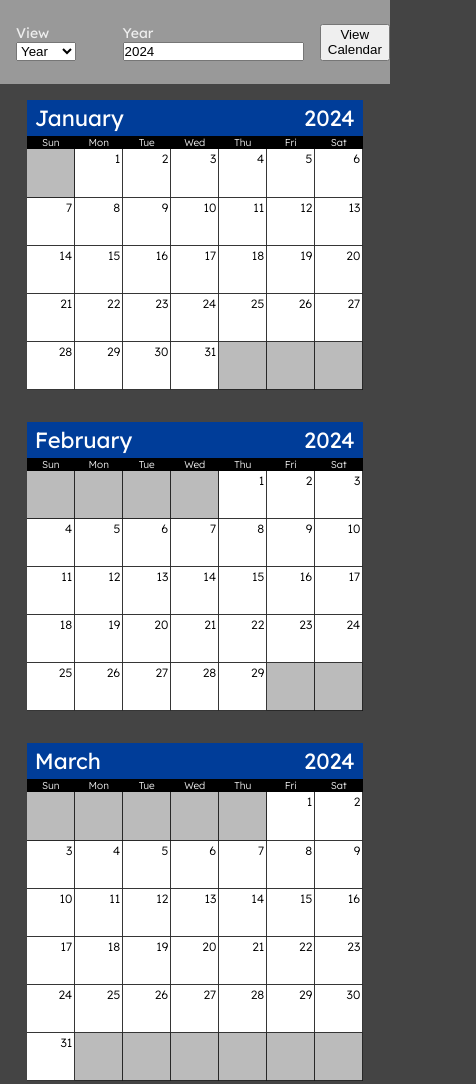
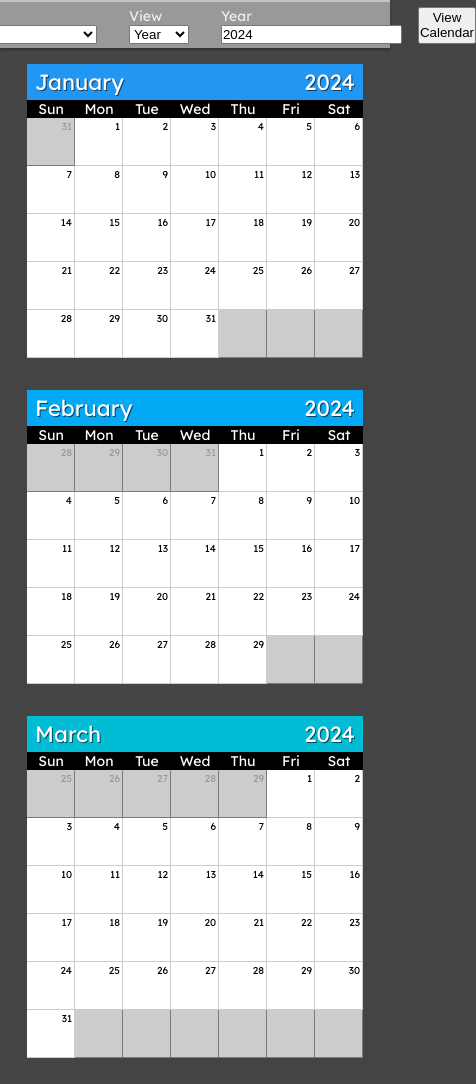
Before and after one commit to chrisrobison/cal, a plain HTML site: page index.html in a window 390 px wide. Shown: the top 1084 px of the page, 476 px wide, since content can reach past the window. Drawn offline with Linux system fonts and the light colour scheme.

Commit message:
Changed from tables to css grid layout. Added marquee scroll on hover for long lines. Fixed numerous UI issues

```diff
--- a/index.html
+++ b/index.html
@@ -5,7 +5,6 @@
     <meta charset="utf-8">
     <title></title>
     <link rel="preconnect" href="https://fonts.googleapis.com">
-    <link rel="preconnect" href="https://fonts.gstatic.com" crossorigin>
     <link href="https://fonts.googleapis.com/css2?family=Lexend:wght@100..800&display=swap" rel="stylesheet">
     <link rel="stylesheet" href="https://cdnjs.cloudflare.com/ajax/libs/font-awesome/6.4.0/css/all.min.css" integrity="sha512-iecdLmaskl7CVkqkXNQ/ZH/XLlvWZOJyj7Yy7tcenmpD1ypASozpmT/E0iPtmFIB46ZmdtAc9eNBvH0H/ZpiBw==" crossorigin="anonymous" referrerpolicy="no-referrer" />
     <style>
@@ -18,18 +17,24 @@
             display: flex;
             flex-direction: column;
             align-items: center;
-            justify-content: center;
             background-color:#444;
+            height:100vh;
         }
 
-        header {
+        header.top {
             background-color: #999;
             color: #eee;
-            height: 10vh;
+            height: 3rem;
+            padding: 1rem 2rem;
             display: flex;
+            width: 100%;
             align-items: center;
             justify-content: center;
-            width: 100vw;
+            position: sticky;
+            top: 0;
+            z-index: 99999;
+            box-shadow:0px 2px 2px #0004;
+            border-top: 2px solid #fff6;
         }
 
         main {
@@ -38,7 +43,6 @@
             display: flex;
             flex-direction: row;
             flex-wrap: wrap;
-
             align-items: flex-start;
             justify-content: space-evenly;
         }
@@ -54,29 +58,47 @@
             flex-direction: row;
             white-space: nowrap;
         }
+        .cal-row {
+            display: grid;
+            grid-template-columns: repeat(7, 1fr);
+        }
         .form-group {
             display: inline-block;
         }
         .cal {
-            border-collapse: collapse;
             margin: 1rem;
+            display: flex;
+            flex-direction: column;
+            background-color: #fff;
+            transition: all 250ms linear;
+        }
+        .cal header {
+            display: flex;
+            justify-content: space-between;
         }
         .day {
             border-right: 1px solid #0003;
             border-bottom: 1px solid #0003;
-            height: 3rem;
             text-align: right;
             padding-right: 2px;
             padding-top: 2px;
-            width: 3rem;
             background: #fff;
             color: #000;
             vertical-align: top;
+            position: relative;
+            font-size: 10px;
+            width: 3rem;
+            height: 3rem;
         }
         .blank {
             border-right: 1px solid #0006;
             border-bottom: 1px solid #0006;
-            background-color: #bbb;
+            background-color: #ccc;
+            color: #999;
+            text-align: right;
+            font-size: 10px;
+            padding-right: 2px;
+            padding-top: 2px;
         }
         .squiggles {
                 --s: 42px;
@@ -95,11 +117,10 @@
             font-weight: 400;
         }
         .heading {
-            background: #003d99;
             color:#fff;
             font-size: 1.2em;
             padding: 0.25rem 0.5rem;
-
+            text-shadow: 1px 1px 0px #0009;
         }
         .bg2 {
                 --s: 100px;
@@ -125,7 +146,6 @@
         }
         .notes {
             text-align:left;
-            padding-top: 1rem;
             padding-left: 3px;
             position: absolute;
             display: flex;
@@ -139,12 +159,77 @@
         #month { width: 6rem; }
         header > form { display: flex; }
         .form-group { margin: 0 1rem; }
+        .month-view table.cal {
+            width: 97vw;
+            height: 90vh;
+        }
+        .month-view table.cal td {
+            width: auto;
+        }
+        .month-view table.cal th {
+            width: auto;
+            font-size: 1rem;
+        }
+        .zoom {
+            width: 100%;
+            height: 90vh;
+            height: -webkit-fill-available;
+            position: absolute;
+            z-index: 9999;
+            top: 3rem;
+            left: 0px;
+            margin:0;
+            padding:0;
+            display: grid;
+            grid-template-rows: 3rem 1.5rem repeat(6, 1fr);
+        }
+        .zoom .day {
+            height: auto;
+            width: auto;
+        }
+
+        @keyframes marquee {
+            0% {  transform: translateX( 25%); }
+            100% { transform: translateX( -125%); }
+        }
+        .notes {
+            position: relative;
+            white-space: nowrap;
+            width: fit-content;
+        }
+        .day {
+            transition: all 200ms linear;
+            overflow: hidden;
+        }
+        .day:hover {
+            transform: scale(1.5);
+            z-index: 9999;
+            box-shadow: 1px 3px 3px #0005;
+            border: 1px solid #0006;
+            font-size: 7px;
+        }
+        .cal-days {
+            background: #000;
+            color: #fff;
+            text-align: center;
+        }
+        .day:hover .notes {
+            animation: marquee 10s linear infinite forwards;
+        }
     </style>
     <script src="https://cdnjs.cloudflare.com/ajax/libs/font-awesome/6.4.0/js/all.min.js" integrity="sha512-fD9DI5bZwQxOi7MhYWnnNPlvXdp/2Pj3XSTRrFs5FQa4mizyGLnJcN6tuvUS6LbmgN1ut+XGSABKvjN0H6Aoow==" crossorigin="anonymous" referrerpolicy="no-referrer"></script>
 </head>
 <body>
-    <header>
+    <header class="top">
         <form onsubmit="return false;">
+            <div class="form-group">
+                <label for="show">Calendar</label>
+                <select name="cal" id="cal" oninput="app.switchCal()">
+                    <option value="cdrcal" SELECTED>Default</option>
+                    <option value="newcal">- Create New Calendar -</option>
+                </select>
+            </div>
+
             <div class="form-group">
                 <label for="show">View</label>
                 <select name="show" id="show" oninput="app.makeCal()">
@@ -178,7 +263,8 @@
         notes: {
         },
         data: {
-            months: ['January','February','March','April','May','June','July','August','September','October','November','December']
+            months: ['January','February','March','April','May','June','July','August','September','October','November','December'],
+            colors: ['#2196f3', '#03a9f4', '#00bcd4', '#009688', '#4caf50', '#8bc34a', '#cddc39', '#a6981b', '#957207', '#d04418', '#795548', '#607d8b']
         },
         state: {
             curcal: 'cdrcal',
@@ -189,6 +275,18 @@
             app.loadNotes(app.state.curcal);
             app.makeCal();
             app.state.loaded = true;
+            document.addEventListener("keydown", app.keyDown);
+        },
+        keyDown(evt) {
+            console.log("keyDown");
+            console.dir(evt);
+
+            switch (evt.keyCode) {
+                case 27:
+                    $(".zoom").classList.remove("zoom");
+                    break;
+                default:
+            }
         },
         initForm() {
             for (let i=0; i<app.data.months.length; i++) {
@@ -199,6 +297,57 @@
                 opt.setAttribute('value', i);
                 $("#month").appendChild(opt);
             }
+            app.data.cals = JSON.parse(localStorage.getItem("cdrcals"));
+            if (!app.data.cals) {
+                app.data.cals = ['cdrcal'];
+                localStorage.setItem("cdrcals", JSON.stringify(app.data.cals));
+            }
+            $("#cal").innerHTML = "";
+            for (const calname of app.data.cals) {
+                let opt = document.createElement("option");
+                opt.text = calname;
+                opt.setAttribute("value", calname);
+                $("#cal").append(opt);
+            }
+            let opt = document.createElement("option");
+            opt.text = "- Create New Calendar -";
+            opt.setAttribute("value", "newcal");
+            $("#cal").append(opt);
+        },
+        switchCal() {
+            app.saveCurrentCal();
+            const newcal = $("#cal").value;
+
+            if (newcal === "newcal") {
+                let calname = prompt("New calendar name?");
+                if (calname) {
+                    app.state.curcal = calname;
+                    app.notes = {};
+                    localStorage.setItem(calname, JSON.stringify(app.notes));
+                    let opt = document.createElement("option");
+                    opt.text = calname;
+                    opt.setAttribute("value", calname);
+                    $("#cal").insertBefore(opt, $("option[value='newcal']"));
+                    app.data.cals.push(calname);
+                    localStorage.setItem("cdrcals", JSON.stringify(app.data.cals));
+                    setTimeout(function() { $(`option[value='${calname}']`).setAttribute("selected", true);}, 10);
+                    app.loadCalendar(calname);
+                }
+            } else {
+                app.state.curcal = newcal;
+                app.loadCalendar(newcal);
+            }
+        },
+        saveCurrentCal() {
+            localStorage.setItem(app.state.curcal, JSON.stringify(app.notes));
+        },
+        loadCalendar(calname) {
+            let json = localStorage.getItem(calname);
+            if (json) {
+                app.notes = JSON.parse(json);
+                app.state.curcal = calname;
+            }
+            app.makeCal();
         },
         makeCal() {
             let month = $("#month").selectedIndex;
@@ -208,11 +357,13 @@
 
             switch (type) {
                 case "month":
+                    $("main").classList.add("month-view");
                     $("#month-group").style.display = 'flex';
 
                     out = app.renderMonth(month, year);
                     break;
                 case "year":
+                    $("main").classList.remove("month-view");
                     $("#month-group").style.display = 'none';
                     out = app.renderYear(year);
                     break;
@@ -233,13 +384,15 @@
             }
             return app.notes;
         },
+        focusMonth(el) {
+            el.classList.toggle("zoom");
+        },
         saveNote(note, evt) {
             const tgt = evt.target;
             const tgtdate = tgt.closest("td").dataset.date.replace(/\D/g, '');
 
             app.notes[`date_${tgtdate}`] = note;
-            localStorage.setItem(app.state.curcal, JSON.stringify(app.notes));
-
+            app.saveCurrentCal();
         },
         renderMonth(month, year) {
             const start = new Date(year, month, 1);
@@ -248,13 +401,27 @@
             console.log(`start date: ${start.toISOString()}`);
             console.log(`end date: ${end.toISOString()}`);
 
-            let out = `<table class='cal' id='cal-${year}-${month+1}'><thead><tr><th class="heading" colspan="4" style="text-align:left"><h1>${app.data.months[month]}</h1></th><th class="heading" colspan="3" style="text-align:right"><h1>${year}</h1></th></tr><tr> <th>Sun</th> <th>Mon</th> <th>Tue</th> <th>Wed</th> <th>Thu</th> <th>Fri</th> <th>Sat</th> </tr> </thead> <tbody>`;
+            let out = `<div class='cal' id='cal-${year}-${month+1}'>
+				<header style="background-color:${app.data.colors[month]};color:#fff" onclick="app.focusMonth(this.closest('.cal'))">
+                    <div class="heading" style="text-align:left">
+                        <h1>${app.data.months[month]}</h1>
+                    </div>
+                    <div class="heading" style="text-align:right">
+                        <h1>${year}</h1>
+                    </div>
+				</header>
+				<div class="cal-days cal-row">
+                    <div>Sun</div> <div>Mon</div> <div>Tue</div> <div>Wed</div> <div>Thu</div> <div>Fri</div> <div>Sat</div>
+                </div>
+            <div class="cal-row">`;
 
             let startday = start.getDay();
 
             out += `<tr>`;
-            for (let i=0; i<startday; i++) {
-                out += `<td class='blank'>&nbsp;</td>`;
+            for (let i=startday; i>0; i--) {
+                let yester = new Date(start.getTime() - (i * 86400000) );
+
+                out += `<div class='cal-cell blank'>${yester.getDate()}</div>`;
             }
 
             for (let d=1; d<end.getDate()+1; d++) {
@@ -263,17 +430,17 @@
                 if (app.notes[`date_${year}${month}${d}`]) {
                     curnote = app.notes[`date_${year}${month}${d}`];
                 }
-                out += `<td class='day' data-date='${year}-${month}-${d}' data-time='${today.getTime()}'>${d}<div id='date_${year}${month}${d}' class='notes' oninput="app.saveNote(this.innerHTML, event)" contenteditable>${curnote}</div></td>`;
+                out += `<div class='cal-cell day' data-date='${year}-${month}-${d}' data-time='${today.getTime()}'>${d}<div id='date_${year}${month}${d}' class='notes' oninput="app.saveNote(this.innerHTML, event)" contenteditable>${curnote}</div></div>`;
                 if (today.getDay() === 6) {
-                    out += `</tr><tr>`;
+                    out += `</div><div class="cal-row">`;
                 }
             }
 
             for (let p=end.getDay() + 1; p<7; p++) {
-                out += `<td class='blank'>&nbsp;</td>`;
+                out += `<div class='cal-cell blank'>&nbsp;</div>`;
             }
 
-            out += "</tr></tbody></table>";
+            out += "</div></div></div>";
 
             return out;
 
```
